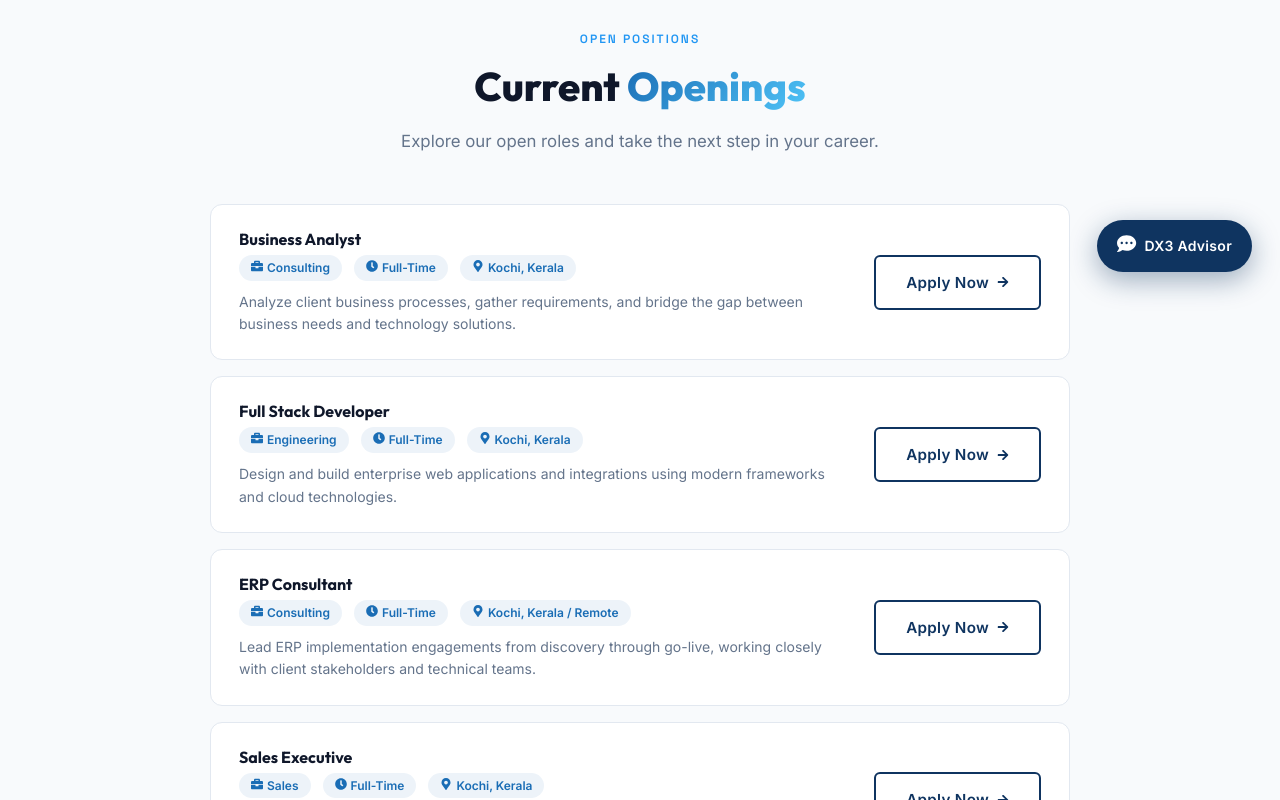
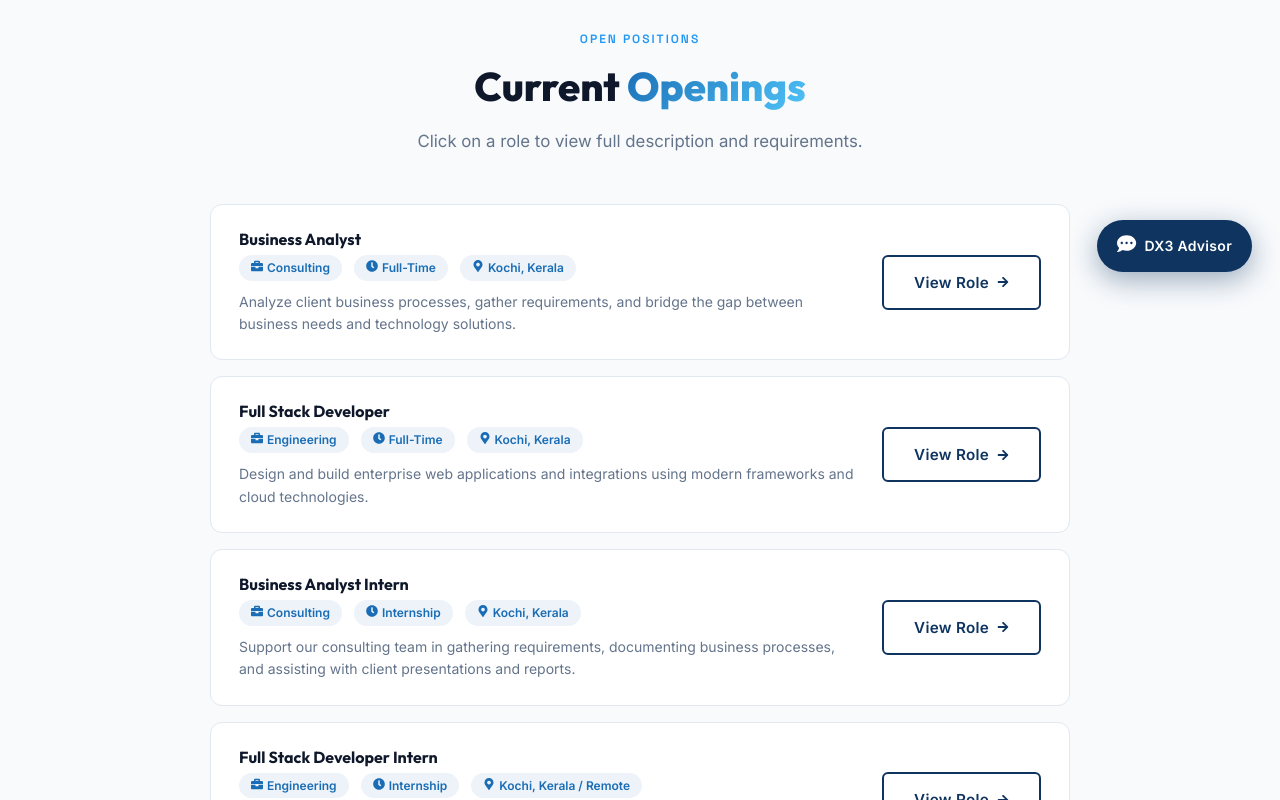
Before and after one commit to Amaljithuk/dataix3, a React (Vite) app: page /careers in a window 1280 px wide. Shown: the part 500-1300 px from the top of the page. Built offline with nearby package versions, Linux system fonts and the light colour scheme.

Commit message:
made changes in career page

```diff
--- a/src/pages/CareersPage.jsx
+++ b/src/pages/CareersPage.jsx
@@ -1,20 +1,100 @@
+import { useState } from 'react';
 import { motion } from 'framer-motion';
 import { Link } from 'react-router-dom';
-import { FaArrowRight, FaBriefcase, FaMapMarkerAlt, FaClock } from 'react-icons/fa';
+import { FaArrowRight, FaBriefcase, FaMapMarkerAlt, FaClock, FaTimes } from 'react-icons/fa';
 import './PageStyles.css';
 
 const openRoles = [
-    { title: 'Business Analyst', dept: 'Consulting', type: 'Full-Time', location: 'Kochi, Kerala', desc: 'Analyze client business processes, gather requirements, and bridge the gap between business needs and technology solutions.' },
-    { title: 'Full Stack Developer', dept: 'Engineering', type: 'Full-Time', location: 'Kochi, Kerala', desc: 'Design and build enterprise web applications and integrations using modern frameworks and cloud technologies.' },
-    { title: 'ERP Consultant', dept: 'Consulting', type: 'Full-Time', location: 'Kochi, Kerala / Remote', desc: 'Lead ERP implementation engagements from discovery through go-live, working closely with client stakeholders and technical teams.' },
     {
-        title: 'Sales Executive', dept: 'Sales', type: 'Full-Time', location: 'Kochi, Kerala', desc: "Drive new business development for DataiX3's consulting and technology solutions portfolio across target industries."
+        title: 'Business Analyst',
+        dept: 'Consulting',
+        type: 'Full-Time',
+        location: 'Kochi, Kerala',
+        desc: 'Analyze client business processes, gather requirements, and bridge the gap between business needs and technology solutions.',
+        requirements: [
+            '2+ years of experience in business analysis or consulting',
+            'Strong skills in requirements gathering and process mapping',
+            'Experience with tools like JIRA, Confluence, or equivalent',
+            'Excellent communication and stakeholder management skills',
+            'Bachelor\'s degree in Business, IT, or related field',
+        ],
     },
-    { title: 'Data Analyst', dept: 'Analytics', type: 'Full-Time', location: 'Kochi, Kerala', desc: 'Design BI dashboards, develop ETL pipelines, and deliver analytics solutions for enterprise clients.' },
-    { title: 'UI/UX Designer', dept: 'Design', type: 'Full-Time', location: 'Kochi, Kerala / Remote', desc: 'Create user-centered design solutions for enterprise web applications, dashboards, and digital platforms.' },
+    {
+        title: 'Full Stack Developer',
+        dept: 'Engineering',
+        type: 'Full-Time',
+        location: 'Kochi, Kerala',
+        desc: 'Design and build enterprise web applications and integrations using modern frameworks and cloud technologies.',
+        requirements: [
+            '3+ years of experience in full stack development',
+            'Proficiency in React, Node.js, and REST APIs',
+            'Experience with cloud platforms (AWS, Azure, or GCP)',
+            'Knowledge of SQL and NoSQL databases',
+            'Familiarity with CI/CD pipelines and DevOps practices',
+        ],
+    },
+    {
+        title: 'Business Analyst Intern',
+        dept: 'Consulting',
+        type: 'Internship',
+        location: 'Kochi, Kerala',
+        desc: 'Support our consulting team in gathering requirements, documenting business processes, and assisting with client presentations and reports.',
+        requirements: [
+            'Currently pursuing a degree in Business, IT, or a related field',
+            'Strong analytical and problem-solving skills',
+            'Good communication and documentation skills',
+            'Basic knowledge of tools like MS Excel, PowerPoint, or JIRA',
+            'Eagerness to learn in a fast-paced consulting environment',
+        ],
+    },
+    {
+        title: 'Full Stack Developer Intern',
+        dept: 'Engineering',
+        type: 'Internship',
+        location: 'Kochi, Kerala / Remote',
+        desc: 'Work alongside our engineering team to build and test web application features, contribute to real client projects, and grow your development skills.',
+        requirements: [
+            'Currently pursuing a degree in Computer Science or related field',
+            'Basic knowledge of HTML, CSS, JavaScript, and React',
+            'Familiarity with Git and version control workflows',
+            'Interest in full stack development and modern web technologies',
+            'Ability to learn quickly and work collaboratively',
+        ],
+    },
+    {
+        title: 'Data Analyst',
+        dept: 'Analytics',
+        type: 'Full-Time',
+        location: 'Kochi, Kerala',
+        desc: 'Design BI dashboards, develop ETL pipelines, and deliver analytics solutions for enterprise clients.',
+        requirements: [
+            '2+ years of experience in data analysis or BI',
+            'Proficiency in SQL and at least one BI tool (Power BI, Tableau, or Looker)',
+            'Experience with Python or R for data manipulation',
+            'Strong analytical thinking and attention to detail',
+            'Ability to translate data insights into business recommendations',
+        ],
+    },
+    {
+        title: 'UI/UX Designer',
+        dept: 'Design',
+        type: 'Full-Time',
+        location: 'Kochi, Kerala / Remote',
+        desc: 'Create user-centered design solutions for enterprise web applications, dashboards, and digital platforms.',
+        requirements: [
+            '2+ years of UI/UX design experience',
+            'Proficiency in Figma or Adobe XD',
+            'Strong portfolio showcasing web/app design projects',
+            'Understanding of accessibility and responsive design principles',
+            'Experience collaborating with developers in an agile environment',
+        ],
+    },
 ];
 
-const CareersPage = () => (
+const CareersPage = () => {
+    const [selected, setSelected] = useState(null);
+
+    return (
         <div className="page-content">
             <section className="page-hero-section">
                 <div className="page-hero-bg" />
@@ -34,11 +114,20 @@ const CareersPage = () => (
                     <div className="careers-intro">
                         <span className="section-eyebrow">Open Positions</span>
                         <h2 className="section-title">Current <span className="text-gradient">Openings</span></h2>
-                    <p className="section-subtitle">Explore our open roles and take the next step in your career.</p>
+                        <p className="section-subtitle">Click on a role to view full description and requirements.</p>
                     </div>
                     <div className="jobs-list">
                         {openRoles.map((job, i) => (
-                        <motion.div key={i} className="job-card" initial={{ opacity: 0, y: 16 }} whileInView={{ opacity: 1, y: 0 }} viewport={{ once: true }} transition={{ delay: i * 0.07, duration: 0.45 }}>
+                            <motion.div
+                                key={i}
+                                className="job-card"
+                                style={{ cursor: 'pointer' }}
+                                onClick={() => setSelected(job)}
+                                initial={{ opacity: 0, y: 16 }}
+                                whileInView={{ opacity: 1, y: 0 }}
+                                viewport={{ once: true }}
+                                transition={{ delay: i * 0.07, duration: 0.45 }}
+                            >
                                 <div className="job-info">
                                     <h3>{job.title}</h3>
                                     <div className="job-meta">
@@ -48,9 +137,9 @@ const CareersPage = () => (
                                     </div>
                                     <p style={{ marginTop: 10, fontSize: '0.875rem', color: 'var(--text-muted)', lineHeight: 1.6 }}>{job.desc}</p>
                                 </div>
-                            <Link to="/contact" className="btn btn-outline-blue" style={{ flexShrink: 0, whiteSpace: 'nowrap' }}>
-                                Apply Now <FaArrowRight style={{ fontSize: '0.75rem' }} />
-                            </Link>
+                                <span className="btn btn-outline-blue" style={{ flexShrink: 0, whiteSpace: 'nowrap', pointerEvents: 'none' }}>
+                                    View Role <FaArrowRight style={{ fontSize: '0.75rem' }} />
+                                </span>
                             </motion.div>
                         ))}
                     </div>
@@ -66,7 +155,68 @@ const CareersPage = () => (
                     </Link>
                 </div>
             </section>
+
+            {/* Job Detail Modal */}
+            {selected && (
+                <div
+                    style={{
+                        position: 'fixed', inset: 0, zIndex: 1000,
+                        background: 'rgba(10,20,40,0.65)', backdropFilter: 'blur(4px)',
+                        display: 'flex', alignItems: 'center', justifyContent: 'center', padding: '20px',
+                    }}
+                    onClick={() => setSelected(null)}
+                >
+                    <motion.div
+                        initial={{ opacity: 0, y: 32 }}
+                        animate={{ opacity: 1, y: 0 }}
+                        transition={{ duration: 0.3 }}
+                        style={{
+                            background: 'white', borderRadius: 16, padding: '36px 40px',
+                            maxWidth: 620, width: '100%', position: 'relative',
+                            maxHeight: '85vh', overflowY: 'auto',
+                            boxShadow: '0 24px 64px rgba(0,0,0,0.25)',
+                        }}
+                        onClick={e => e.stopPropagation()}
+                    >
+                        <button
+                            onClick={() => setSelected(null)}
+                            style={{
+                                position: 'absolute', top: 18, right: 18,
+                                background: 'none', border: 'none', cursor: 'pointer',
+                                color: 'var(--text-muted)', fontSize: '1.1rem', padding: 4,
+                            }}
+                        ><FaTimes /></button>
+
+                        <div className="job-meta" style={{ marginBottom: 12 }}>
+                            <span className="job-badge"><FaBriefcase style={{ marginRight: 4 }} />{selected.dept}</span>
+                            <span className="job-badge"><FaClock style={{ marginRight: 4 }} />{selected.type}</span>
+                            <span className="job-badge"><FaMapMarkerAlt style={{ marginRight: 4 }} />{selected.location}</span>
+                        </div>
+
+                        <h2 style={{ fontSize: '1.4rem', fontWeight: 700, color: 'var(--text-dark)', marginBottom: 14 }}>{selected.title}</h2>
+
+                        <h4 style={{ fontSize: '0.8rem', fontWeight: 700, textTransform: 'uppercase', letterSpacing: '1px', color: 'var(--accent-blue)', marginBottom: 8 }}>Description</h4>
+                        <p style={{ fontSize: '0.9rem', color: 'var(--text-body)', lineHeight: 1.7, marginBottom: 24 }}>{selected.desc}</p>
+
+                        <h4 style={{ fontSize: '0.8rem', fontWeight: 700, textTransform: 'uppercase', letterSpacing: '1px', color: 'var(--accent-blue)', marginBottom: 12 }}>Requirements</h4>
+                        <ul style={{ paddingLeft: 18, margin: 0, marginBottom: 28 }}>
+                            {selected.requirements.map((req, i) => (
+                                <li key={i} style={{ fontSize: '0.875rem', color: 'var(--text-body)', lineHeight: 1.7, marginBottom: 6 }}>{req}</li>
+                            ))}
+                        </ul>
+
+                        <a
+                            href={`mailto:connect@dataix3.com?subject=Application for ${encodeURIComponent(selected.title)}`}
+                            className="btn btn-primary"
+                            style={{ width: '100%', textAlign: 'center', display: 'block' }}
+                        >
+                            Apply Now <FaArrowRight style={{ marginLeft: 8, fontSize: '0.8rem' }} />
+                        </a>
+                    </motion.div>
+                </div>
+            )}
         </div>
     );
+};
 
 export default CareersPage;
```
Lines whose indentation alone changed are shown as unchanged.
